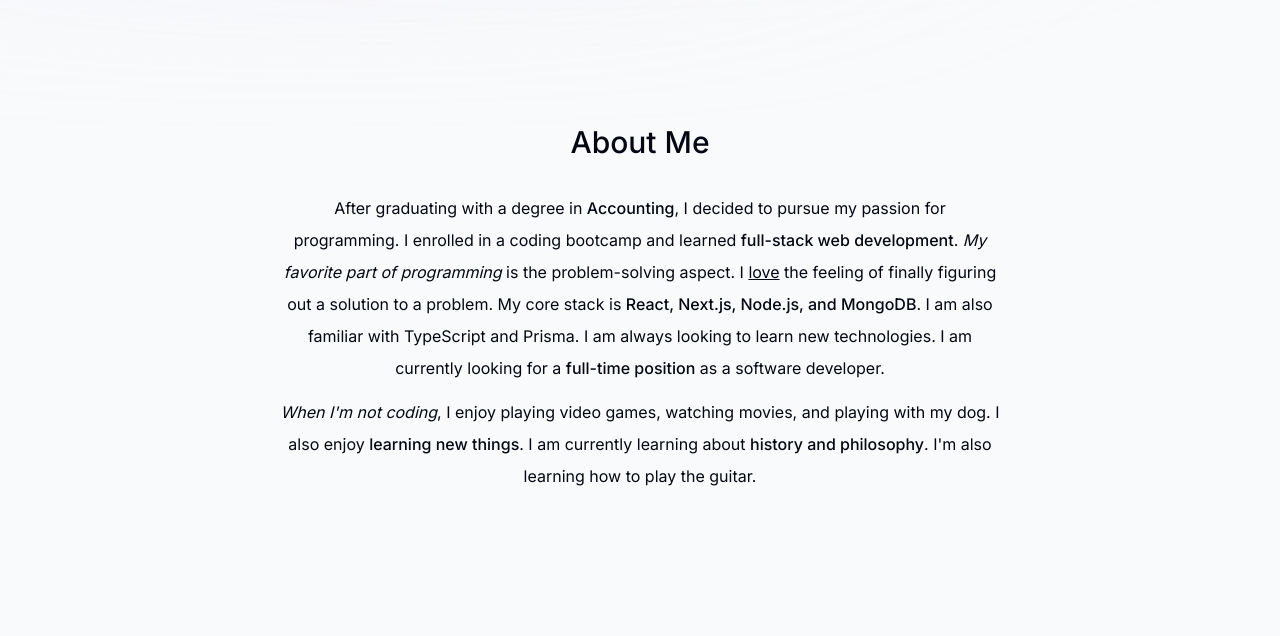
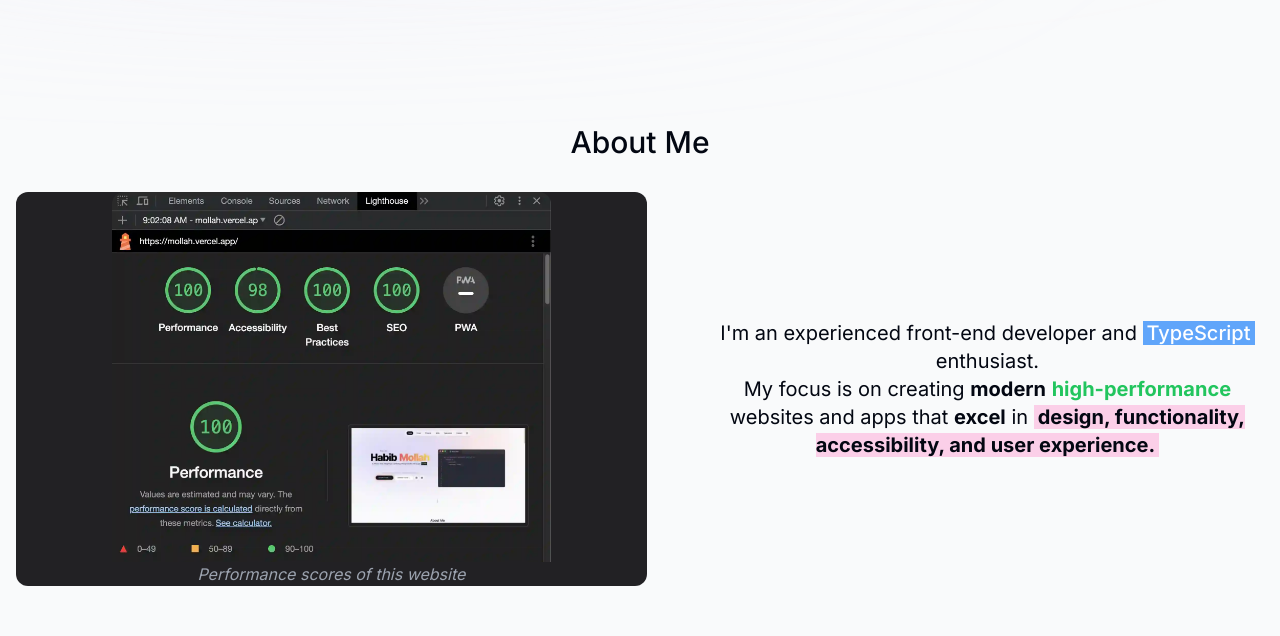
Before and after one commit to habibium/habibmollah-v2, a Next.js app: page / in a window 1280 px wide. Shown: the part 780-1416 px from the top of the page. Built offline with nearby package versions, Linux system fonts and the light colour scheme; no server answers.

Commit message:
add performance scores to about section

```diff
--- a/components/About.tsx
+++ b/components/About.tsx
@@ -3,6 +3,7 @@
 import { motion } from "framer-motion";
 import SectionHeading from "./SectionHeading";
 import useSectionInView from "@/lib/hooks";
+import Image from "next/image";
 
 export default function About() {
   const { ref } = useSectionInView("About");
@@ -11,38 +12,45 @@
     <motion.section
       ref={ref}
       id="about"
-      className="mb-28 max-w-[45rem] scroll-mt-28 text-center leading-8 sm:mb-40"
+      className="mb-28 max-w-[80rem] scroll-mt-28 sm:mb-40"
       initial={{ opacity: 0, y: 100 }}
       animate={{ opacity: 1, y: 0 }}
       transition={{ delay: 0.175 }}
     >
       <SectionHeading>About me</SectionHeading>
-      <p className="mb-3">
-        After graduating with a degree in{" "}
-        <span className="font-medium">Accounting</span>, I decided to pursue my
-        passion for programming. I enrolled in a coding bootcamp and learned{" "}
-        <span className="font-medium">full-stack web development</span>.{" "}
-        <span className="italic">My favorite part of programming</span> is the
-        problem-solving aspect. I <span className="underline">love</span> the
-        feeling of finally figuring out a solution to a problem. My core stack
-        is{" "}
-        <span className="font-medium">
-          React, Next.js, Node.js, and MongoDB
-        </span>
-        . I am also familiar with TypeScript and Prisma. I am always looking to
-        learn new technologies. I am currently looking for a{" "}
-        <span className="font-medium">full-time position</span> as a software
-        developer.
-      </p>
-
-      <p>
-        <span className="italic">When I'm not coding</span>, I enjoy playing
-        video games, watching movies, and playing with my dog. I also enjoy{" "}
-        <span className="font-medium">learning new things</span>. I am currently
-        learning about{" "}
-        <span className="font-medium">history and philosophy</span>. I'm also
-        learning how to play the guitar.
-      </p>
+      <div className="flex flex-col-reverse items-center justify-between gap-8 lg:flex-row lg:gap-16">
+        <figure className="block max-w-[90vw] rounded-xl bg-[#222124] text-center sm:px-10 md:max-w-[60vw] md:px-24">
+          <Image
+            className="rounded-t-xl"
+            width={1075.5}
+            height={1018.5}
+            alt="performance scores of this portfolio"
+            src="/portfolio-performance-scores.webp"
+          />
+          <figcaption className="italic text-gray-400">
+            Performance scores of this website
+          </figcaption>
+        </figure>
+        <div className="text-center sm:text-xl">
+          <p>
+            I'm an experienced front-end developer and{" "}
+            <span className="bg-blue-400 px-1 font-medium text-white dark:bg-blue-500">
+              TypeScript
+            </span>{" "}
+            enthusiast.
+          </p>
+          <p>
+            My focus is on creating <strong>modern</strong>{" "}
+            <span className="font-bold text-green-500 dark:text-green-400">
+              high-performance
+            </span>{" "}
+            websites and apps that <strong>excel</strong> in{" "}
+            <span className="bg-pink-200 px-1 font-bold dark:bg-pink-500">
+              design, functionality, accessibility, and user experience.
+            </span>
+          </p>
+        </div>
+      </div>
     </motion.section>
   );
 }
```
Also changed, not shown: public/portfolio-performance-scores.webp (added).
